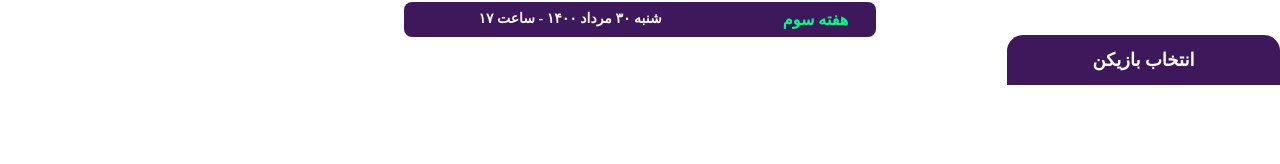
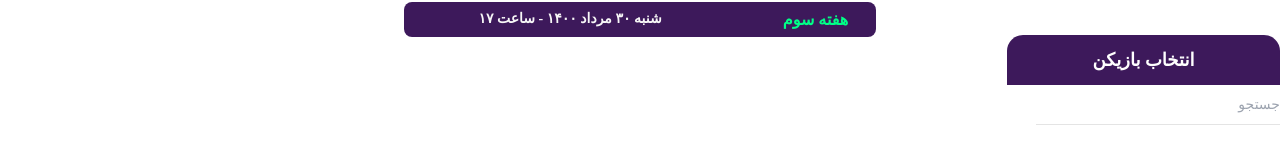
Before and after one commit to saniyar-dev/footbal-fantasy-front, a React (Create React App) app: page / in a window 1280 px wide. Shown: the part 330-494 px from the top of the page. Built offline with nearby package versions, Linux system fonts and the light colour scheme.

Commit message:
init search component

```diff
--- a/src/components/ChoosePlayer/ChoosePlayer.tsx
+++ b/src/components/ChoosePlayer/ChoosePlayer.tsx
@@ -1,5 +1,6 @@
 import React, {FC, ReactElement} from "react"
 import styled from "styled-components"
+import SearchComponent from "../SearchComponent/SearchComponent"
 
 const Container = styled.div`
     width: 273px;
@@ -32,6 +33,7 @@ const ChoosePlayerComponent: FC = (): ReactElement => {
     return (
         <Container>
             <Header>انتخاب بازیکن</Header>
+            <SearchComponent />
         </Container>
     )
 }
--- /dev/null
+++ b/src/components/SearchComponent/SearchComponent.tsx
@@ -0,0 +1,38 @@
+import React, {FC, ReactElement} from "react"
+import styled from "styled-components"
+import IconUrl from '../../assets/Icons/search-normal.svg'
+
+const Form = styled.form`
+
+`
+
+const SearchInput = styled.input.attrs(props => {
+    return {
+        placeholder: "جستجو"
+    }
+})<{
+    width: number;
+    height: number;
+}>`
+    width: ${props => props.width + 'px'};
+    height: ${props => props.height + 'px'};
+
+    box-sizing: border-box;
+
+    background: #FFFFFF;
+    border-bottom: 1px solid #E4E4E4;
+
+    font-family: Vazirmatn;
+    font-size: 14px;
+    font-weight: 300;
+    line-height: 22px;
+    text-align: right;
+`
+
+const SearchComponent: FC = (): ReactElement => {
+    return (
+        <SearchInput width={244} height={40}/>
+    )
+}
+
+export default SearchComponent
```
Also changed, not shown: src/assets/Icons/search-normal.svg (added).
